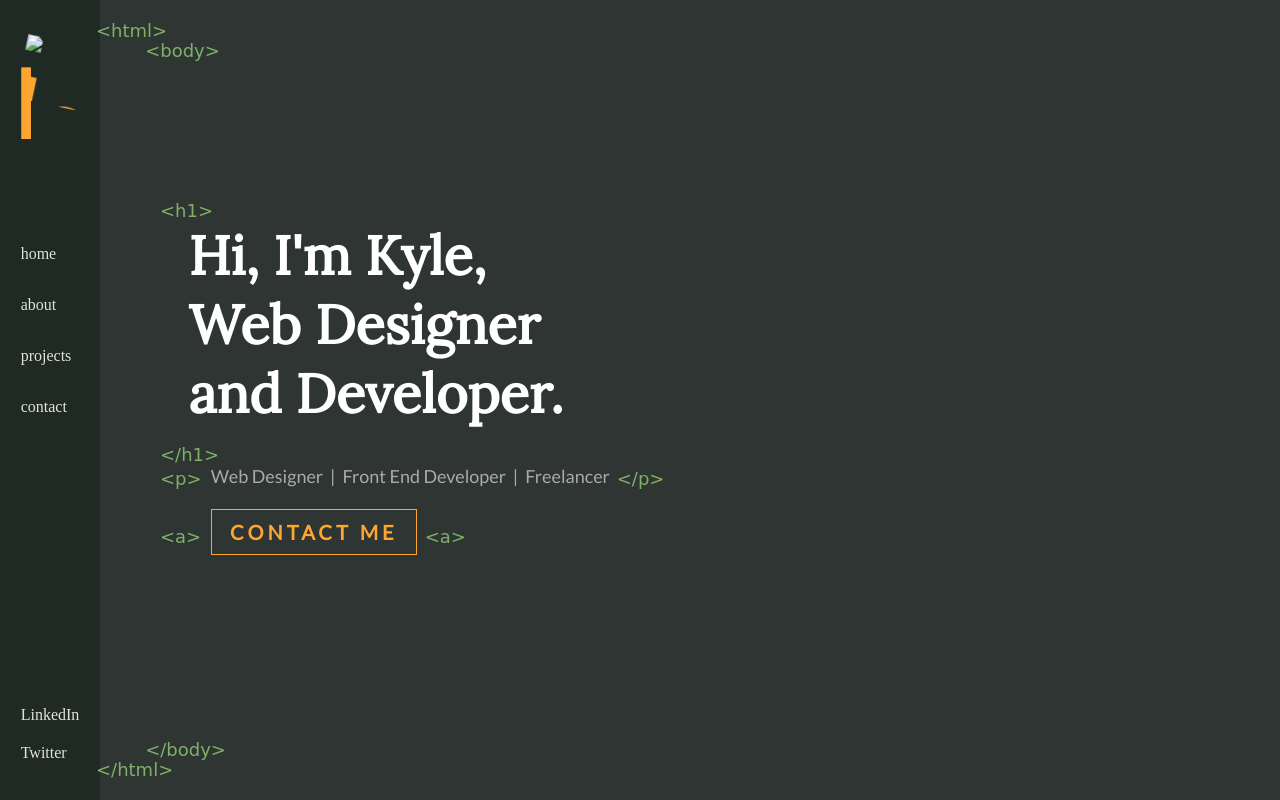
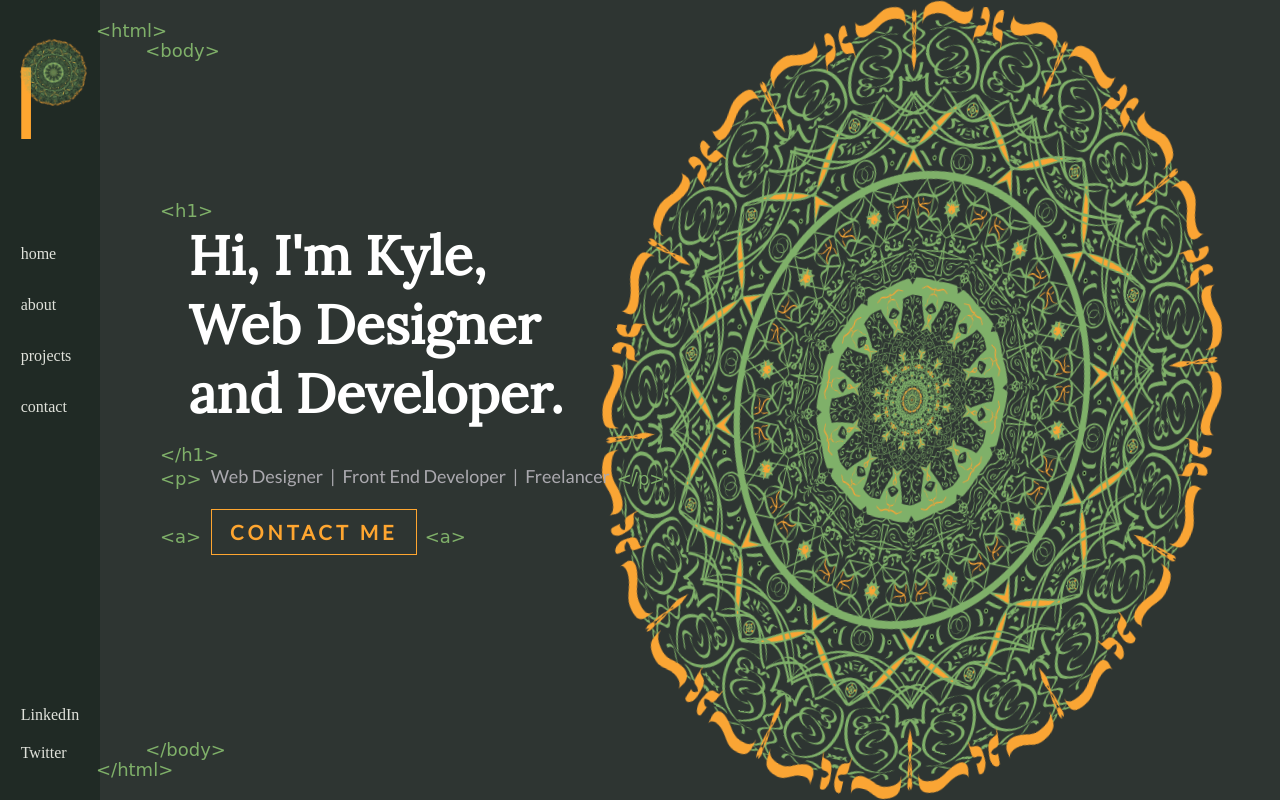
Before and after one commit to Maqyne/Portfolio, a website: page index.html in a window 1280 px wide. Drawn offline with Linux system fonts and the light colour scheme; the site is published under a folder, as on GitHub Pages, so addresses that start at the root find nothing; a web font is replaced by a local one.

Commit message:
Update index.html

```diff
--- a/index.html
+++ b/index.html
@@ -19,7 +19,7 @@
     <nav>
       <div class="nav_wrap">
         <div class="logo">
-          <a href="index.html">I<img src="/images/mandala.png" alt="logo"/></a>
+          <a href="index.html">I<img src="images/mandala.png" alt="logo"/></a>
         </div>
 
         <div class="link_wrap">
@@ -103,7 +103,7 @@
         </span>
       </div>
       <div class="img_home">
-        <img src="/images/mandala.png" alt="mandala" />
+        <img src="images/mandala.png" alt="mandala" />
       </div>
       <div class="binary_scroll"></div>
     </section>
```
